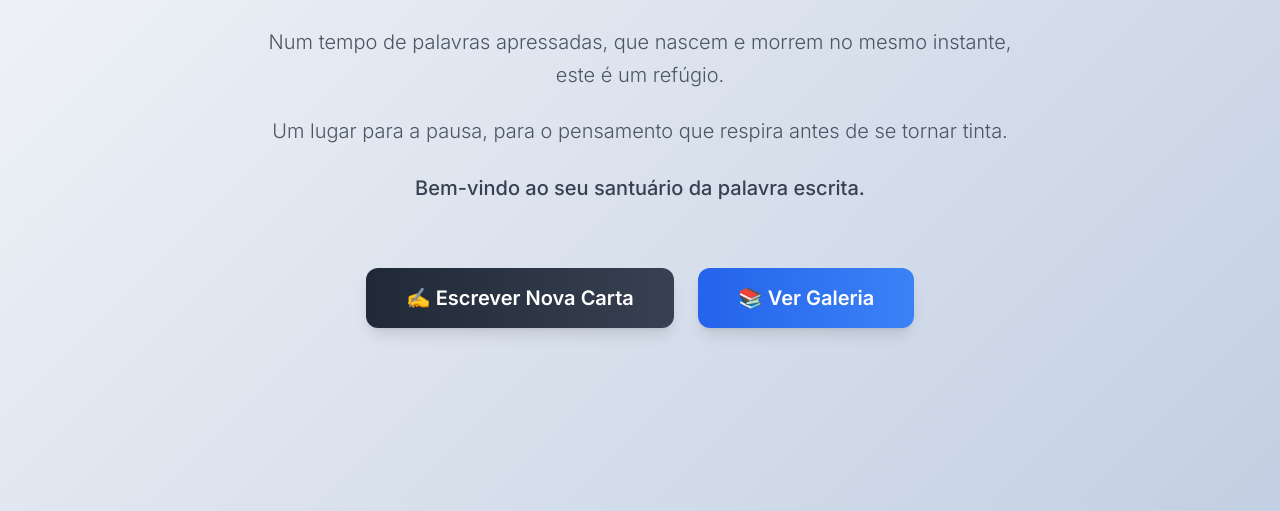
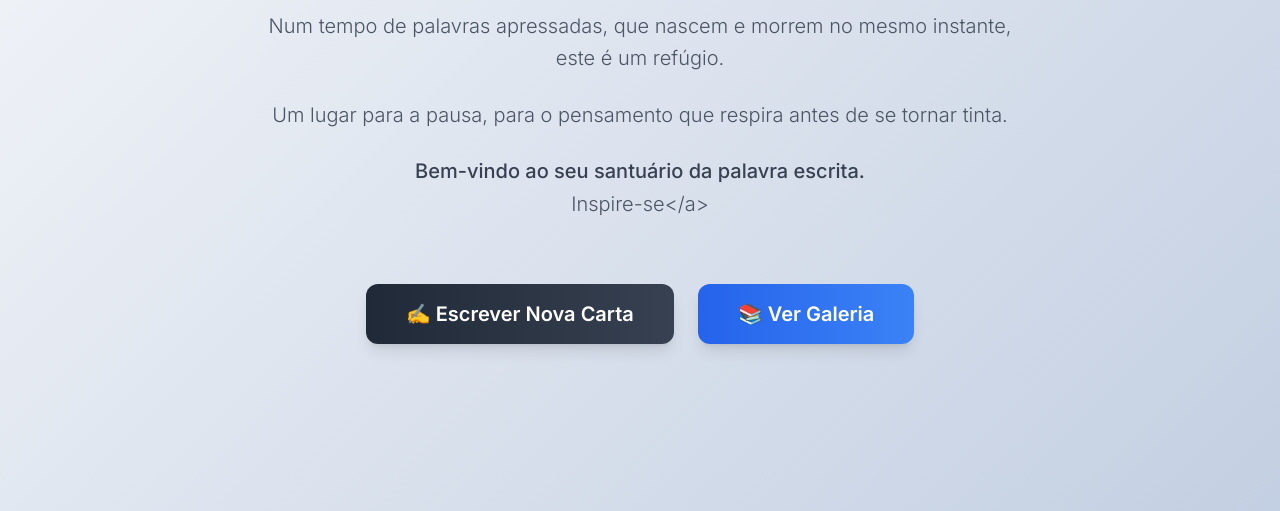
Before and after one commit to zonaeducacional/carta, a plain HTML site: page index.html in a window 1280 px wide. Shown: the part 289-800 px from the top of the page. Drawn offline with nearby package versions, Linux system fonts and the light colour scheme.

Commit message:
Update index.html

```diff
--- a/index.html
+++ b/index.html
@@ -380,6 +380,7 @@
             <p class="animate-slide-up font-medium text-gray-700" style="animation-delay: 0.6s;">
                 Bem-vindo ao seu santuário da palavra escrita.
             </p>
+            <a href="https://www.exemplo.com.br" target="_blank" rel="noopener noreferrer"><stromg>Inspire-se<</strong>/a>
         </div>
 
         <div class="flex flex-col sm:flex-row gap-6 justify-center items-center animate-slide-up" style="animation-delay: 0.8s;">
```
